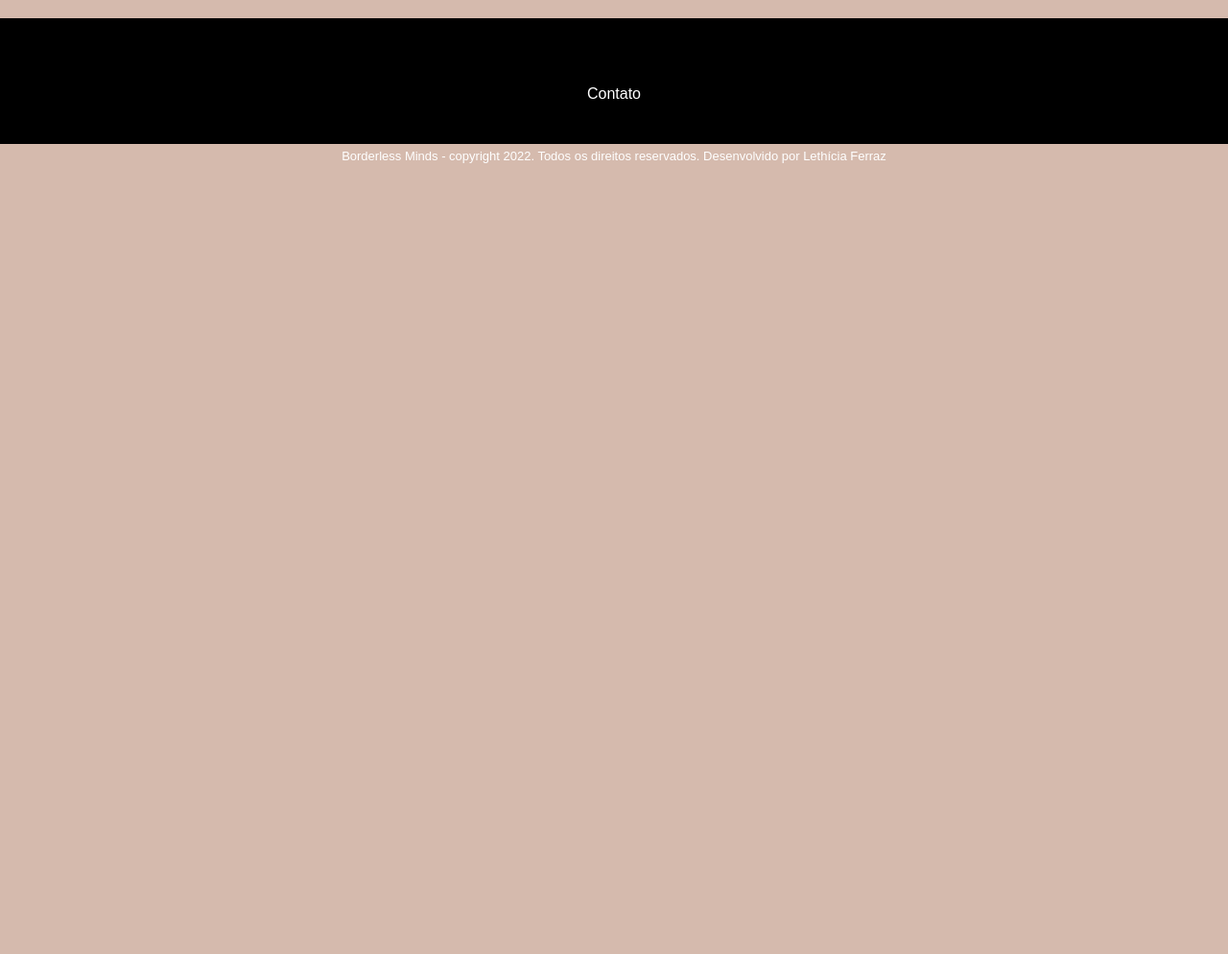
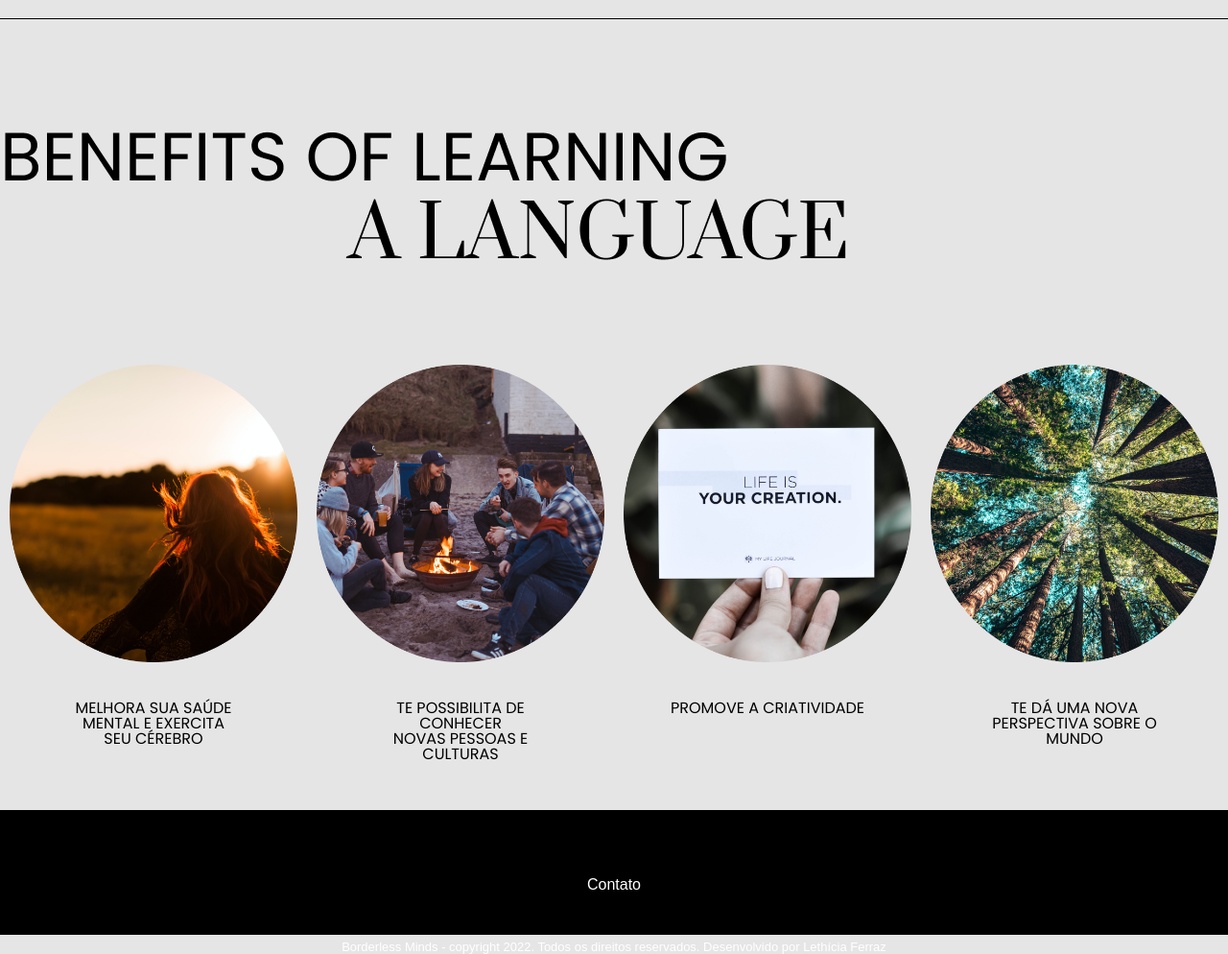
Before and after one commit to lethiciaferraz/BorderlessMinds, a plain HTML site: page sobre.html in a window 1280 px wide. Shown: the part 97-1091 px from the top of the page at 96% size. Before the commit the page ends 800 px from the top, so only its background shows below. Drawn offline with Linux system fonts and the light colour scheme.

Commit message:
alterações no css, páginas e modelagem

```diff
--- a/css/sobre.css
+++ b/css/sobre.css
@@ -2,7 +2,7 @@
 
 body {
     font-family: Poppins;
-    background-color:#D5BAAD;
+    background-color:#e5e5e5;
 }
 
 header {
@@ -57,6 +57,82 @@ ul li {
     box-shadow: 0 0 10px #adf86c;
 }
 
+
+body {
+    margin: 0px;
+
+}
+
+.container4{
+    justify-content: center;
+}
+
+.titulo2 {
+    margin-top: 90px;
+    padding: 60px;
+    width: 1000px;
+    height: 100px;
+}
+
+#fig2 {
+    background-image: url('../assets/Group\ 19.png');
+    background-repeat: no-repeat;
+}
+
+#fig2:hover {
+    background-image: url('../assets/Group\ 19-PORT.png');
+}
+.sobre {
+    background-color: #e5e5e5;
+    display: flex;
+    justify-content: center;
+  }
+
+  .container4 h1{
+    font-size: 30px;
+    font-weight: 10px;
+    justify-content: center;
+
+
+}
+  .sobre .container4 {
+    justify-content: center;
+  }
+
+  .box img {
+    width: 300px;
+}
+
+.sobre .container4 .boxes {
+    display: flex;
+}
+
+.texto {
+   padding: 40px;
+   text-align: center;
+   text-size-adjust: 90px;
+}
+
+
+
+  .box {
+    margin: 10px;
+    display: flex;
+    flex-direction: column;
+    align-items: center;
+
+  }
+
+
+  .box {
+    margin-top: 50px;
+    display: flex;
+    flex-direction: column;
+    align-items: center;
+
+  }
+
+
   .footer {
           height: 30px;
           padding: 50px 0px;
@@ -89,8 +165,3 @@ ul li {
           color: #fff;
           margin: 50px;
       }
-
-body {
-    margin: 0px;
-
-}
--- a/css/style.css
+++ b/css/style.css
@@ -79,9 +79,7 @@ ul li {
     padding: 85px;
     color: #000;
     justify-content: flex-start;
-    height: 100vh;
-    width: 100%;
-
+    height: 90vh;
 
 }
 
--- a/sobre.html
+++ b/sobre.html
@@ -21,12 +21,51 @@
                 <a href="index.html"><li>HOME</li></a>
                 <a href="sobre.html"><li>SOBRE MIM</li></a>
                 <a href="cartas.html"><li>CONECTAR</li></a>
-                <a href="#"><li>ORIGENS</li></a>
                 <a href="cadastro.html"><li class="bnt-nav c">CADASTRO</li></a>
                 <a href="login.html"><li class="bnt-nav">LOGIN</li></a>
             </ul>
         </nav>
     </header>
+
+<!---->
+    <!--Sobre-->
+    <div class="sobre">
+        <div class="container4">
+            <figure class="titulo2"id="fig2">
+
+                <img>
+
+            </figure>
+            <div class="boxes">
+                <div class="box">
+                    <img src="./assets/Ellipse 1.png"  alt="">
+                    <div class="texto"> <h2>MELHORA SUA SAÚDE <br>MENTAL E EXERCITA <br>SEU CÉREBRO
+
+                    </div>
+                </div>
+                <div class="box">
+                        <img src="./assets/Ellipse 3.png"
+                        alt="">
+                        <div class="texto"> <h2>TE POSSIBILITA DE CONHECER <br>NOVAS PESSOAS E CULTURAS
+                        </div>
+
+                </div>
+                <div class="box">
+                        <img src="./assets/Ellipse 2 (1).png" alt="">
+                        <div class="texto"> <h2>PROMOVE A CRIATIVIDADE
+                        </div>
+                </div>
+                <div class="box">
+                    <img src="./assets/Ellipse 4.png" alt="">
+                    <div class="texto"> <h2>TE DÁ UMA NOVA <br>PERSPECTIVA SOBRE O MUNDO
+                    </div>
+
+            </div>
+            </div>
+
+        </div>
+    </div>
+
 
 
 
```
Also changed, not shown: Untitled-1.html (added, +46 -0 lines), cadastro.html (+0 -3 lines), cartas.html (+1 -11 lines), dashboard.html (+1 -1 lines), index.html (+1 -3 lines), login.html (+0 -1 lines), assets/CURIOSIDADES.png (added), 2 other files. Lines whose indentation alone changed are shown as unchanged.
